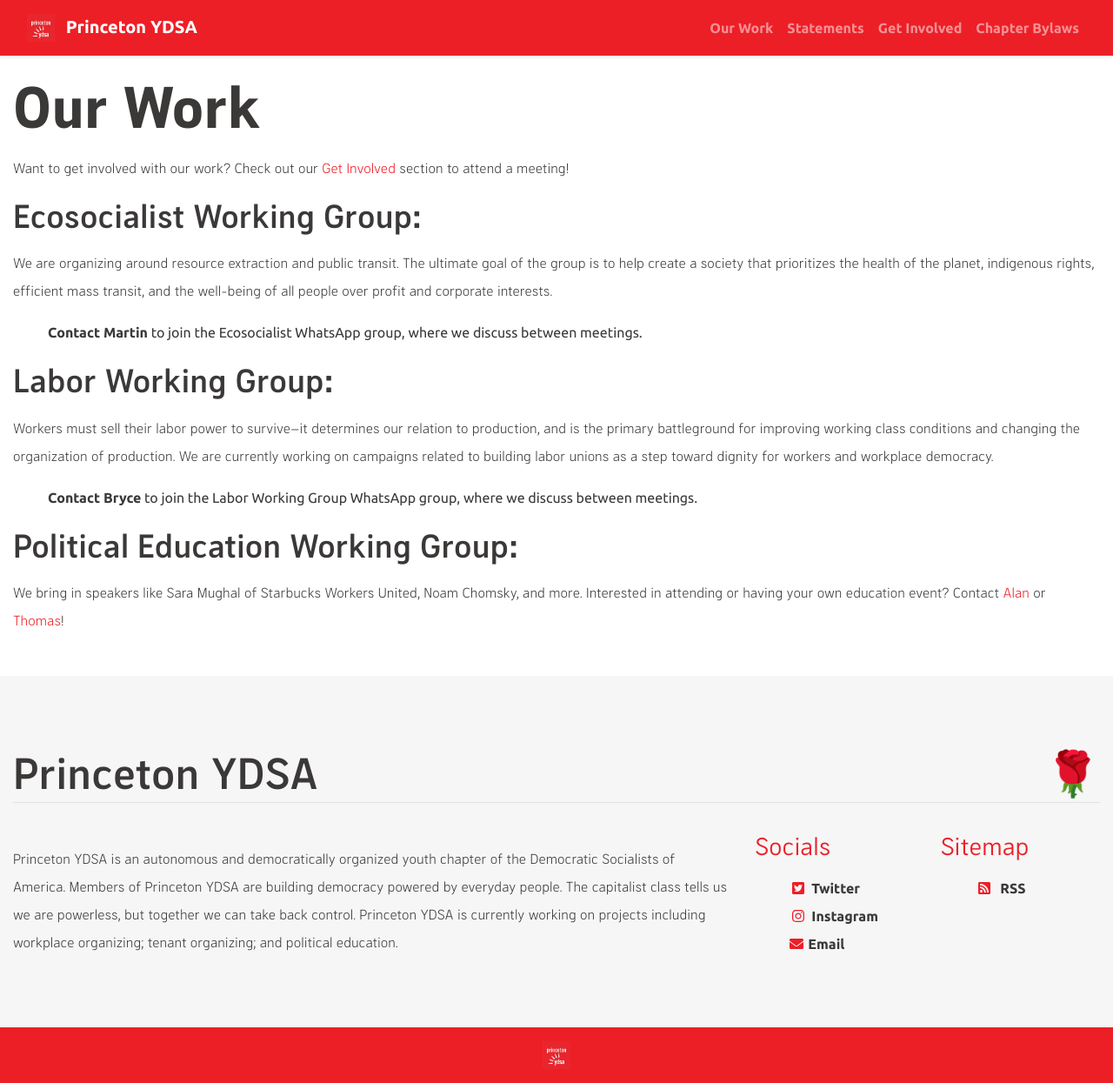
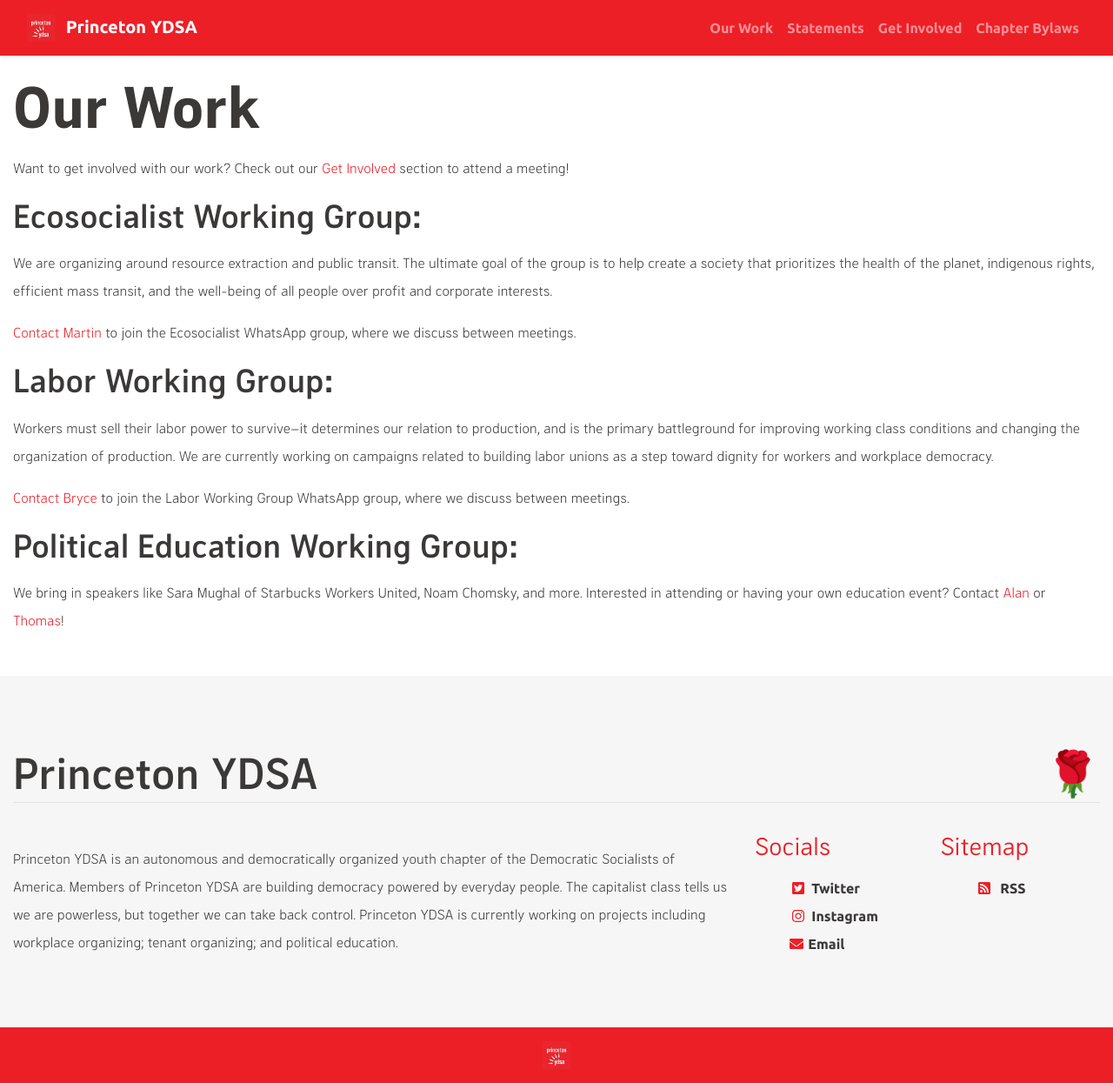
Before and after one commit to centralnjdsa-ntc/princetonydsa.github.io, a Jekyll site: the page built from _pages/our-work.md, in a window 1280 px wide. Shown: the whole page at 87% size. Built offline with Jekyll 4.4.1, drawn with Linux system fonts in a browser that asks for light colours.

Commit message:
Update our-work.md

```diff
--- a/_pages/our-work.md
+++ b/_pages/our-work.md
@@ -10,13 +10,13 @@
 
 We are organizing around resource extraction and public transit. The ultimate goal of the group is to help create a society that prioritizes the health of the planet, indigenous rights, efficient mass transit, and the well-being of all people over profit and corporate interests.
 
-* [Contact Martin](mailto:mmastnak@princeton.edu) to join the Ecosocialist WhatsApp group, where we discuss between meetings.
+[Contact Martin](mailto:mmastnak@princeton.edu) to join the Ecosocialist WhatsApp group, where we discuss between meetings.
 
 ### Labor Working Group:
 
 Workers must sell their labor power to survive--it determines our relation to production, and is the primary battleground for improving working class conditions and changing the organization of production. We are currently working on campaigns related to building labor unions as a step toward dignity for workers and workplace democracy.
 
-* [Contact Bryce](mailto:brycespringfield@princeton.edu) to join the Labor Working Group WhatsApp group, where we discuss between meetings.
+[Contact Bryce](mailto:brycespringfield@princeton.edu) to join the Labor Working Group WhatsApp group, where we discuss between meetings.
 
 ### Political Education Working Group:
 
```
